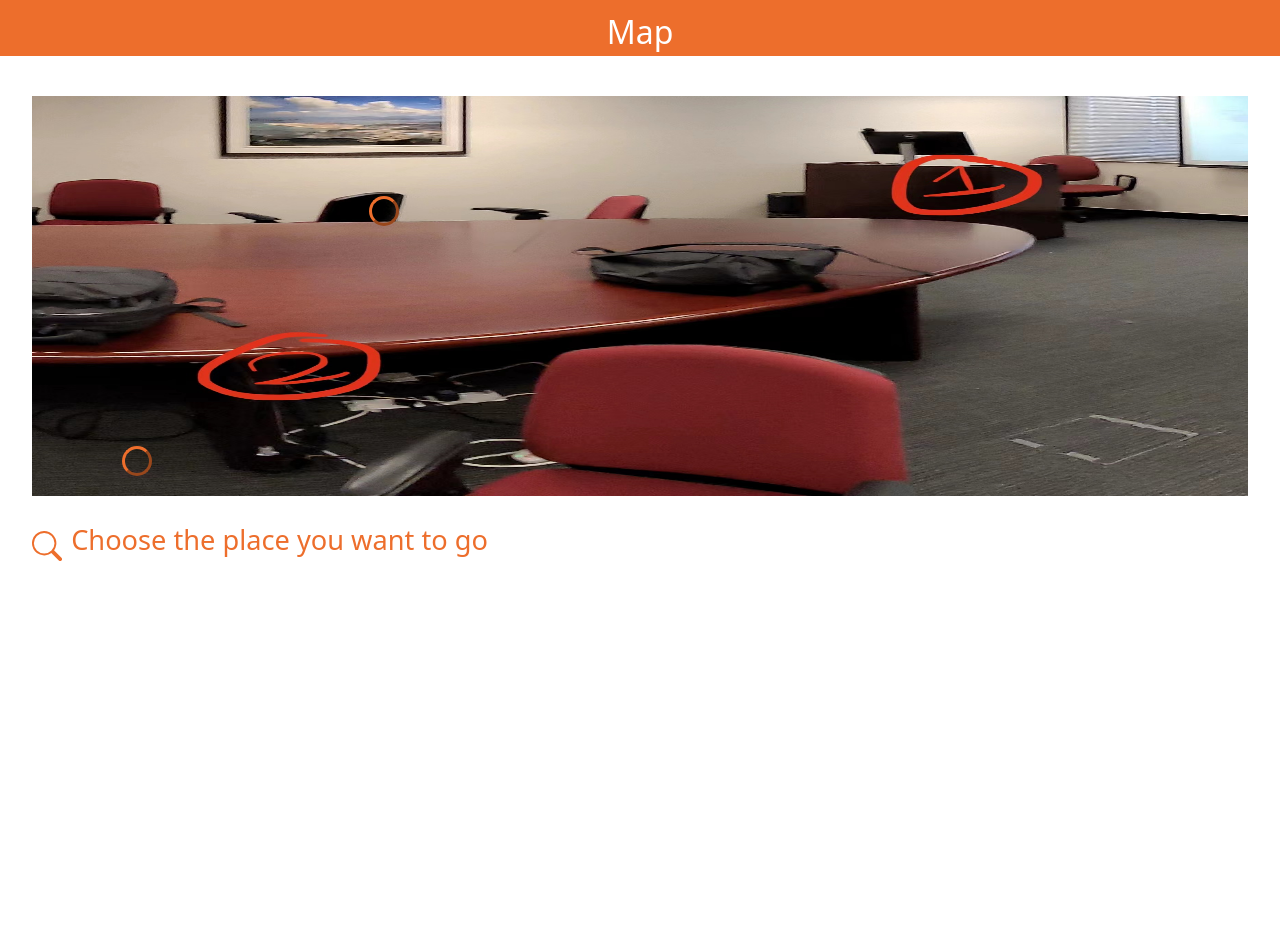
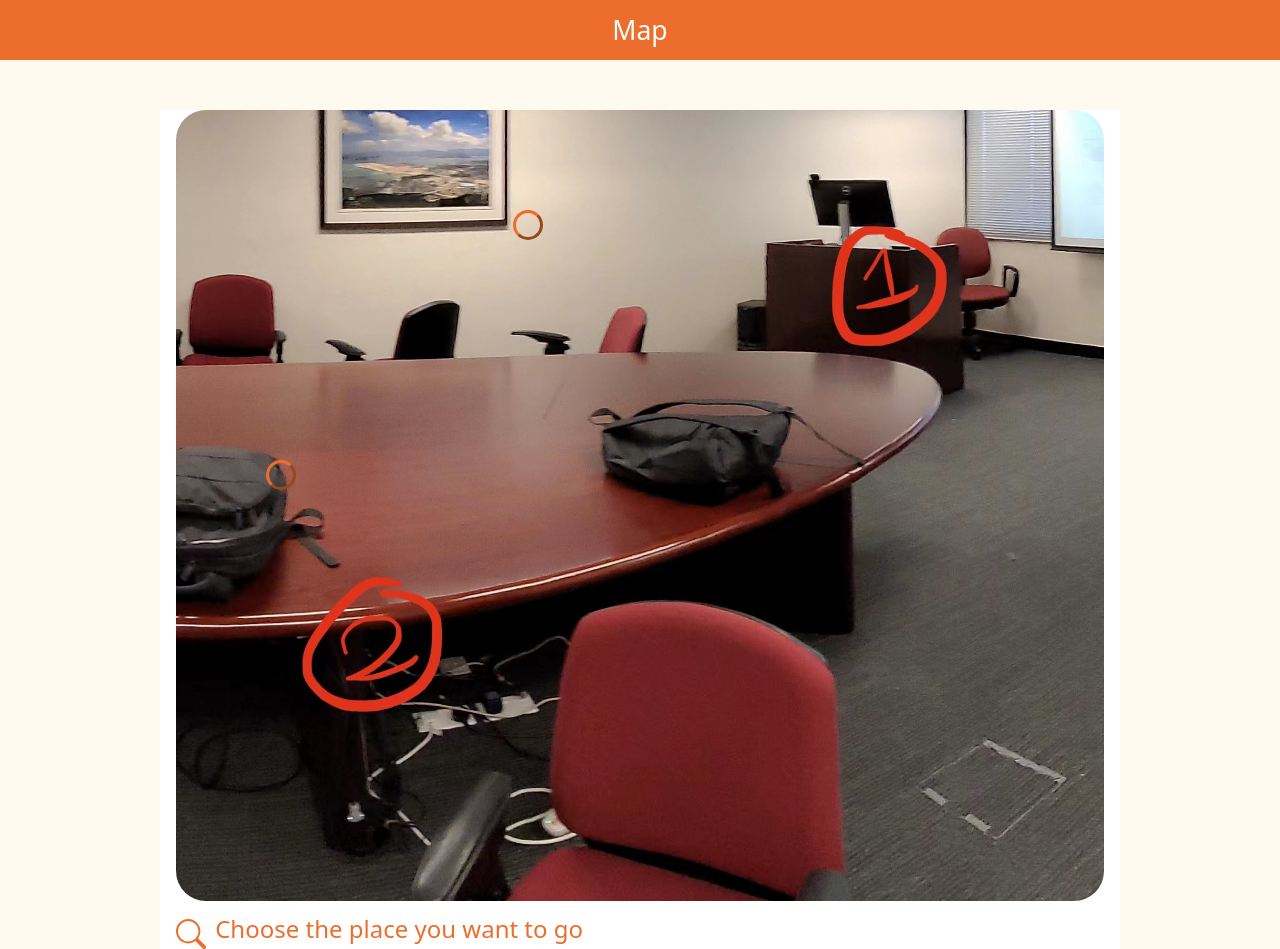
Before and after one commit to CYCKCN/AVATA, a Flask app: page /instruction-choose in a window 1280 px wide. Before the commit the page ends 561 px from the top, so only its background shows below. Run offline with Flask 2, Linux system fonts and the light colour scheme; some web fonts are replaced.

Commit message:
Update instruction-choose.html

```diff
--- a/frontend/templates/instruction-choose.html
+++ b/frontend/templates/instruction-choose.html
@@ -1,6 +1,7 @@
 {% extends 'base.html' %}
 
 {% block head %}
+<!--
 <style>
 .full{
     width:100%;
@@ -58,6 +59,66 @@ input{
     color: rgba(255, 255, 255, 0);
 }
 </style>
+-->
+<style>
+::-webkit-scrollbar {
+    display: none; /* for Chrome, Safari, and Opera */
+}
+.full{
+    width:100%;
+    background-color:FloralWhite;
+}
+.head{
+    width:100%;
+    height:60px;
+    background-color:#ED6E2C;
+    text-align: center;
+}
+.head span{
+    color: white;
+    font-size: 20pt;
+    position: relative;
+    top:10px;
+}
+.choose{
+    width:100%;
+    max-width: 960px;
+    padding: 0 16px;
+    margin-top: 50px;
+    margin-left: auto;
+    margin-right: auto;
+    background-color:white;
+}
+.image{
+    width: 100%;
+    position: relative;
+}
+.image img{
+    width:100%;
+    border: white;
+    border-radius: 30px;
+    margin-bottom: 10px;
+    z-index: 0;
+}
+.text{
+    width: 100%;
+}
+.text span{
+    color: #ED6E2C;
+    font-size: 150%;
+    margin-left: 5px;
+}
+input{
+    z-index: 1;
+    height: 30px;
+    width: 30px;
+    background-color: rgba(255, 255, 255, 0);
+    border-color: #ED6E2C;
+    border-width: 3px;
+    border-radius: 50%;
+    color: rgba(255, 255, 255, 0);
+}
+</style>
 {% endblock %}
 
 {% block content %}
@@ -66,6 +127,7 @@ input{
         <div class="head">
             <span>Map</p>
         </div>
+        <div class="choose">
             <div class="image">
                 <img src="{{image_path}}">
                 {% for i, d in dic.items() %}
@@ -77,6 +139,7 @@ input{
                     <path d="M11.742 10.344a6.5 6.5 0 1 0-1.397 1.398h-.001c.03.04.062.078.098.115l3.85 3.85a1 1 0 0 0 1.415-1.414l-3.85-3.85a1.007 1.007 0 0 0-.115-.1zM12 6.5a5.5 5.5 0 1 1-11 0 5.5 5.5 0 0 1 11 0z"/>
                 </svg>
                 <span>Choose the place you want to go</span>
+            </div>
         </div>
     </div>
 </form>
```
Lines whose indentation alone changed are shown as unchanged.
